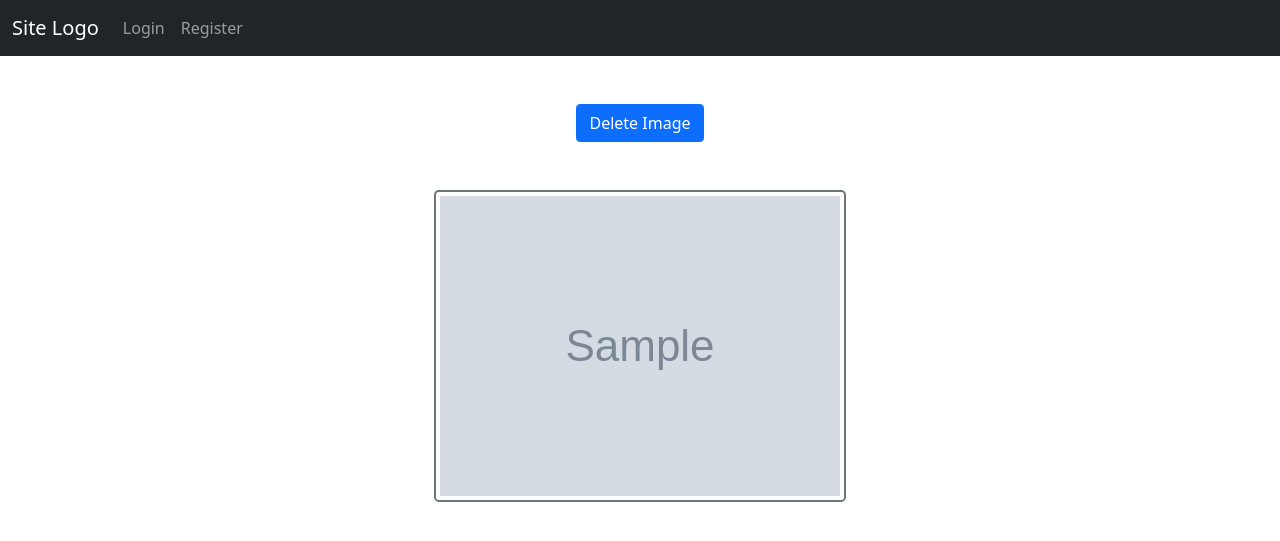
After one commit to koushik21bk/Securesnap, a Django app: page /photos/1/image/1/ in a window 1280 px wide. The commit adds this page. Shown: the top 541 px of the page. Run offline with Django 4.2, Linux system fonts and the light colour scheme; tables that the repository leaves empty hold one stand-in row (values such as "Sample post"); grey boxes marked "Sample" are stand-in pictures.

Commit message:
Created a image view to display the image.
Created a delete view to delete images.
Created and updated templates in photos app.

```diff
--- a/photo_share/album/models.py
+++ b/photo_share/album/models.py
@@ -1,5 +1,6 @@
 from django.db import models
 from user.models import User
+from django.urls import reverse
 
 
 class Album(models.Model):
@@ -19,6 +20,9 @@ class Album(models.Model):
 
     def __str__(self) -> str:
         return self.name
+
+    def get_absolute_url(self):
+        return reverse('album:album', kwargs={'slug': self.user.slug, 'pk': self.pk})
 
     class Meta:
         indexes = [
--- a/photo_share/album/templates/album/albums.html
+++ b/photo_share/album/templates/album/albums.html
@@ -14,7 +14,7 @@
                 <h5 class="card-title">
                     {{ album.name }}
                 </h5>
-                <a href="{% url 'album:album' profile_user.slug album.id %}" class="btn btn-primary">
+                <a href="{{ album.get_absolute_url }}" class="btn btn-primary">
                     {{ album.name }}
                 </a>
             </div>
--- a/photo_share/album/views.py
+++ b/photo_share/album/views.py
@@ -65,6 +65,8 @@ class AlbumImageUploadView(CreateView):
         return reverse_lazy('album:album', args=[self.request.user.slug, self.kwargs['pk']])
 
     def form_valid(self, form):
+        # TODO Fix issue where the upload saves
+        # the last image selected twice
         images = self.request.FILES.getlist('image')
         for image in images:
             AlbumImage.objects.create(
--- a/photo_share/photos/models.py
+++ b/photo_share/photos/models.py
@@ -1,4 +1,5 @@
 from django.db import models
+from django.urls import reverse
 from user.models import User
 
 
@@ -21,6 +22,9 @@ class Image(models.Model):
     def __str__(self) -> str:
         return self.name
 
+    def get_absolute_url(self):
+        return reverse('photos:image', kwargs={'slug': self.user.slug, 'pk': self.pk})
+
     class Meta:
         indexes = [
             models.Index(fields=['name'], name='name_idx'),
--- /dev/null
+++ b/photo_share/photos/templates/photos/image.html
@@ -0,0 +1,18 @@
+{% extends 'base.html' %}
+
+{% block title %}
+    {{ image.name }}
+{% endblock title %}
+
+{% block content %}
+
+    <ul class="nav justify-content-center mb-5">
+        <li class="nav-item">
+            <a href="{% url 'photos:delete' image.user.username image.pk %}" class="btn btn-primary">
+                Delete Image
+            </a>
+        </li>
+    </ul>
+
+    <img src="{{ image.image.url }}" alt="{{ image.name }}" class="rounded-3 border-2 border-secondary mx-auto d-block img-thumbnail">
+{% endblock content %}
--- a/photo_share/photos/urls.py
+++ b/photo_share/photos/urls.py
@@ -9,6 +9,10 @@ urlpatterns = [
     path('', views.IndexView.as_view(), name='index'),
     path('photos/<slug:slug>/upload/',
          views.ImageUploadView.as_view(), name='upload'),
+    path('photos/<slug:slug>/image/<int:pk>/',
+         views.ImageView.as_view(), name='image'),
+    path('photos/<slug:slug>/image/<int:pk>/delete/',
+         views.DeleteImageView.as_view(), name='delete')
 ]
 
 if settings.DEBUG:
--- a/photo_share/photos/views.py
+++ b/photo_share/photos/views.py
@@ -1,5 +1,6 @@
-from django.views.generic.edit import CreateView
+from django.views.generic.edit import CreateView, DeleteView
 from django.views.generic.list import ListView
+from django.views.generic.detail import DetailView
 from django.urls import reverse_lazy
 from .models import Image
 from .forms import ImageUploadForm
@@ -16,6 +17,7 @@ class IndexView(ListView):
 
 
 class ImageUploadView(CreateView):
+    """Use this view to upload images"""
     model = Image
     template_name = 'photos/upload.html'
     form_class = ImageUploadForm
@@ -26,3 +28,20 @@ class ImageUploadView(CreateView):
     def form_valid(self, form):
         form.instance.user = self.request.user
         return super().form_valid(form)
+
+
+class ImageView(DetailView):
+    """Use this view to display a image object"""
+    model = Image
+    template_name = 'photos/image.html'
+    context_object_name = 'image'
+
+
+class DeleteImageView(DeleteView):
+    """Use this view to delete images"""
+    model = Image
+    template_name = 'photos/delete-image.html'
+    context_object_name = 'image'
+
+    def get_success_url(self) -> str:
+        return reverse_lazy('user:profile', args=[self.request.user.slug])
```
Also changed, not shown: photo_share/photos/templates/photos/delete-image.html (added, +17 -0 lines), photo_share/user/templates/user/profile.html (+11 -7 lines).
